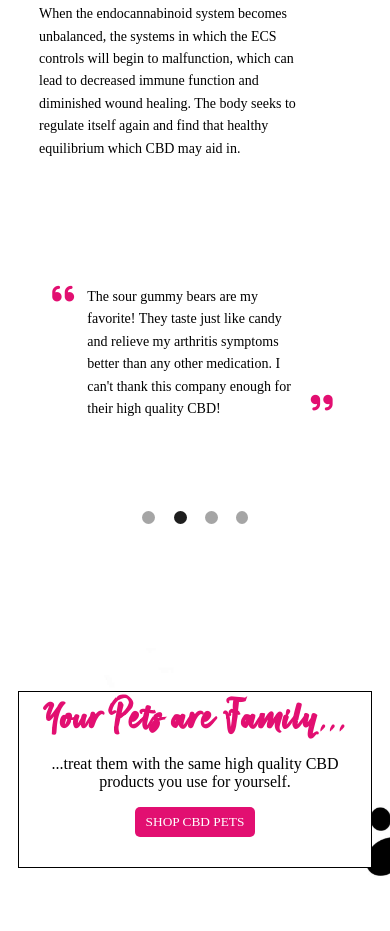
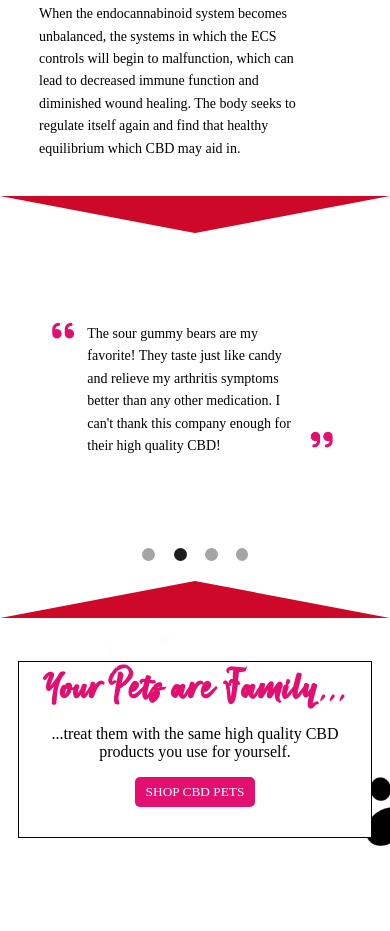
Before and after one commit to sranegar/e-commerce-cbd, a website: page index.html in a window 390 px wide. Shown: the part 5843-6774 px from the top of the page. Drawn offline with nearby package versions, Linux system fonts and the light colour scheme; a web font is replaced by a local one.

Commit message:
Adding triangle shapes to Reviews subsection in media query that point at the quote from the top and bottom

```diff
--- a/index.html
+++ b/index.html
@@ -219,6 +219,13 @@
       <svg class="right-tri" xmlns="http://www.w3.org/2000/svg" width="57" height="299" viewBox="0 0 57 299">
         <path id="Polygon_4" data-name="Polygon 4" d="M149.5,0,299,57H0Z" transform="translate(0 299) rotate(-90)" fill="#ce0828"/>
       </svg>
+      <svg class="top-tri"xmlns="http://www.w3.org/2000/svg" width="600" height="57" viewBox="0 0 600 57">
+        <path id="Polygon_5" data-name="Polygon 5" d="M300,0,600,57H0Z" transform="translate(600 57) rotate(180)" fill="#ce0828"/>
+      </svg>
+      <svg class="bottom-tri" xmlns="http://www.w3.org/2000/svg" width="600" height="57" viewBox="0 0 600 57">
+        <path id="Polygon_5" data-name="Polygon 5" d="M300,0,600,57H0Z" fill="#ce0828"/>
+      </svg>
+
       <div class="quote-wrapper">
         <p>
             <i class="fa-solid fa-quote-left left-quote"></i>
--- a/scss/subsections/reviews.scss
+++ b/scss/subsections/reviews.scss
@@ -9,6 +9,14 @@
   .right-tri {
     position: absolute;
     right: 0;
+  }
+
+  .top-tri {
+    display: none;
+  }
+
+  .bottom-tri {
+    display: none;
   }
 
   .reviews-wrapper {
@@ -86,6 +94,18 @@
     .right-tri {
       display: none;
     }
+    .top-tri {
+      display: block;
+      max-width: 100%;
+      height: auto;
+    }
+    .bottom-tri {
+      display: block;
+      max-width: 100%;
+      height: auto;
+      position: absolute;
+      bottom: 0;
+    }
     .reviews-wrapper {
       .quote-wrapper {
         p {
```
Also changed, not shown: css/styles.css, 1 other file.
